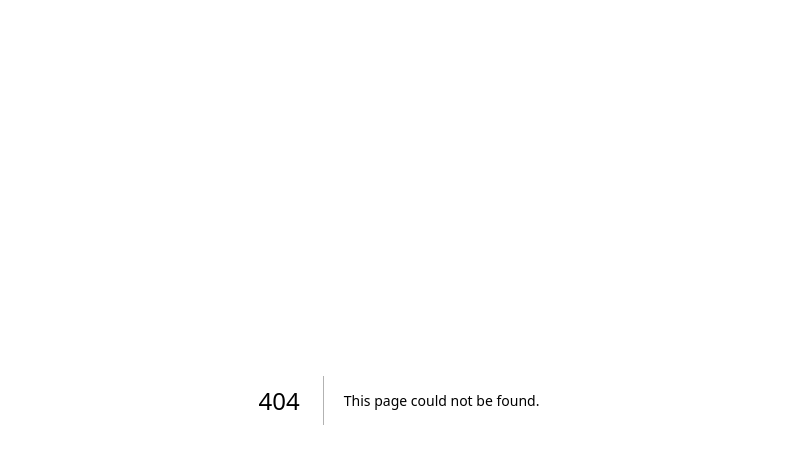
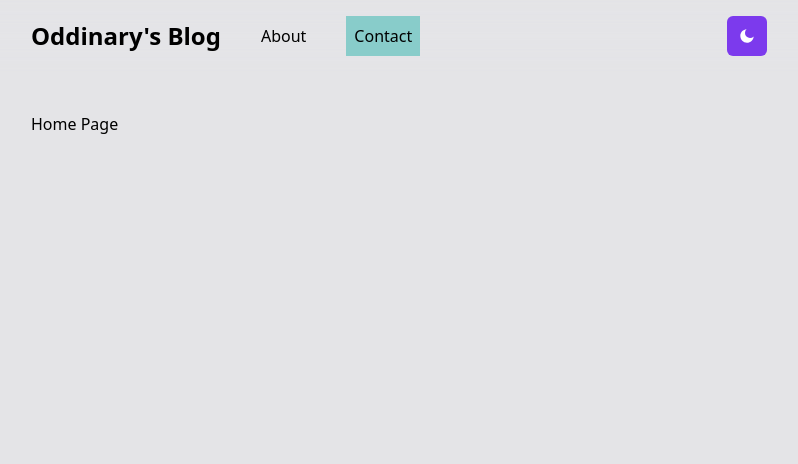
Before and after one commit to Jayden1905/Personal-Blog, a Next.js app: page /contact in a window 1280 px wide. Before the commit this address had no page. Shown: the top 464 px of the page, without its empty margins (241-1039 px from the left). Built offline with nearby package versions, Linux system fonts and the light colour scheme.

Commit message:
project starter

```diff
--- /dev/null
+++ b/animation/motion.ts
@@ -0,0 +1,22 @@
+export const pageTransition = {
+  initial: {
+    y: 30,
+    opacity: 0,
+  },
+  animate: {
+    y: 0,
+    opacity: 1,
+    transition: {
+      duration: 0.6,
+      ease: "easeOut",
+    },
+  },
+  exit: {
+    y: 30,
+    opacity: 0,
+    transition: {
+      duration: 0.6,
+      ease: "easeOut",
+    },
+  },
+};
--- /dev/null
+++ b/components/Layout.tsx
@@ -0,0 +1,16 @@
+import { ReactNode } from "react";
+import { motion } from "framer-motion";
+import { pageTransition } from "../animation/motion";
+
+export default function Layout({ children }: { children: ReactNode }) {
+  return (
+    <motion.div
+      variants={pageTransition}
+      initial="initial"
+      animate="animate"
+      exit="exit"
+    >
+      {children}
+    </motion.div>
+  );
+}
--- /dev/null
+++ b/components/Logo.tsx
@@ -0,0 +1,11 @@
+import Link from "next/link";
+
+const Logo = () => {
+  return (
+    <Link href="/" className="font-bold text-2xl">
+      Oddinary's Blog
+    </Link>
+  );
+};
+
+export default Logo;
--- /dev/null
+++ b/components/Nav.tsx
@@ -0,0 +1,40 @@
+import Link from "next/link";
+import Logo from "./Logo";
+import ThemeToggleButton from "./ThemeToggleButton";
+import { useRouter } from "next/router";
+
+export default function Nav() {
+  const router = useRouter();
+  const pathname = router.pathname;
+
+  const activeLink = (href: string, currentPath: string) => {
+    return currentPath === href ? true : false;
+  };
+
+  return (
+    <div className="backdrop-blur-lg dark:bg-zinc-900 fixed w-full py-4">
+      <div className="max-w-3xl mx-auto flex justify-between items-center px-4">
+        <div className="flex justify-center items-center gap-8">
+          <Logo />
+          <Link
+            href={"/about"}
+            className={`hover:underline underline-offset-4 p-2 ${
+              activeLink("/about", pathname) ? "bg-glassTeal text-black" : ""
+            }`}
+          >
+            About
+          </Link>
+          <Link
+            href={"/contact"}
+            className={`hover:underline underline-offset-4 p-2 ${
+              activeLink("/contact", pathname) ? "bg-glassTeal text-black" : ""
+            }`}
+          >
+            Contact
+          </Link>
+        </div>
+        <ThemeToggleButton />
+      </div>
+    </div>
+  );
+}
--- /dev/null
+++ b/components/ThemeToggleButton.tsx
@@ -0,0 +1,56 @@
+import { useTheme } from "next-themes";
+import { FiSun } from "react-icons/fi";
+import { RiMoonFill } from "react-icons/ri";
+import { useEffect, useState } from "react";
+import { AnimatePresence, motion } from "framer-motion";
+
+const ThemeToggleButton = () => {
+  const { systemTheme, theme, setTheme } = useTheme();
+  const [mounted, setMounted] = useState(false);
+
+  useEffect(() => {
+    setMounted(true);
+  }, []);
+
+  const renderThemeChanger = () => {
+    if (!mounted) return null;
+
+    const currentTheme = theme === "system" ? systemTheme : theme;
+
+    if (currentTheme === "dark") {
+      return (
+        <button
+          className="rounded-md p-3 font-extrabold text-lg bg-orange-200 hover:bg-orange-300 text-black transition-all duration-200 ease-out"
+          onClick={() => setTheme("light")}
+        >
+          <FiSun className="w-4 h-4" role="button" />
+        </button>
+      );
+    } else {
+      return (
+        <button
+          className="rounded-md p-3 font-extrabold text-lg bg-violet-600 hover:bg-violet-700 text-white transition-all duration-200 ease-out"
+          onClick={() => setTheme("dark")}
+        >
+          <RiMoonFill className="w-4 h-4" role="button" />
+        </button>
+      );
+    }
+  };
+
+  return (
+    <AnimatePresence mode="wait" initial={false}>
+      <motion.div
+        key={theme}
+        initial={{ y: -20, opacity: 0 }}
+        animate={{ y: 0, opacity: 1 }}
+        exit={{ y: 20, opacity: 0 }}
+        transition={{ duration: 0.2 }}
+      >
+        {renderThemeChanger()}
+      </motion.div>
+    </AnimatePresence>
+  );
+};
+
+export default ThemeToggleButton;
--- a/package.json
+++ b/package.json
@@ -6,9 +6,13 @@
     "start": "next start"
   },
   "dependencies": {
+    "@headlessui/react": "^1.7.7",
+    "framer-motion": "^8.0.2",
     "next": "latest",
+    "next-themes": "^0.2.1",
     "react": "18.2.0",
-    "react-dom": "18.2.0"
+    "react-dom": "18.2.0",
+    "react-icons": "^4.7.1"
   },
   "devDependencies": {
     "@types/node": "18.11.3",
--- a/pages/_app.tsx
+++ b/pages/_app.tsx
@@ -1,8 +1,32 @@
-import '../styles/globals.css'
-import type { AppProps } from 'next/app'
+import "../styles/globals.css";
+import type { AppProps } from "next/app";
+import { ThemeProvider } from "next-themes";
+import { AnimatePresence } from "framer-motion";
+import Nav from "../components/Nav";
 
-function MyApp({ Component, pageProps }: AppProps) {
-  return <Component {...pageProps} />
+if (typeof window !== "undefined") {
+  window.history.scrollRestoration = "manual";
 }
 
-export default MyApp
+function MyApp({ Component, pageProps, router }: AppProps) {
+  return (
+    <ThemeProvider enableSystem={true} attribute="class">
+      <Nav />
+      <div className="max-w-3xl relative top-28 mx-auto px-4">
+        <AnimatePresence
+          mode="wait"
+          initial={true}
+          onExitComplete={() => {
+            if (typeof window !== "undefined") {
+              window.scrollTo({ top: 0 });
+            }
+          }}
+        >
+          <Component {...pageProps} key={router.route} />
+        </AnimatePresence>
+      </div>
+    </ThemeProvider>
+  );
+}
+
+export default MyApp;
--- /dev/null
+++ b/pages/_document.tsx
@@ -0,0 +1,21 @@
+import NextDocument, { Html, Head, Main, NextScript } from "next/document";
+
+export default class Document extends NextDocument {
+  render() {
+    return (
+      <Html lang="en">
+        <Head>
+          <title>Oddinary's Blog</title>
+          <link rel="icon" href="/favicon.ico" />
+          <meta name="viewport" content="width=device-width, initial-scale=1" />
+          <meta name="apple-mobile-web-app-capable" content="yes" />
+          <meta name="mobile-web-app-capable" content="yes" />
+        </Head>
+        <body className="dark:bg-zinc-900 bg-zinc-200">
+          <Main />
+          <NextScript />
+        </body>
+      </Html>
+    );
+  }
+}
--- /dev/null
+++ b/pages/about/index.tsx
@@ -0,0 +1,9 @@
+import Layout from "../../components/Layout";
+
+export default function AboutPage() {
+  return (
+    <div>
+      <Layout>About Page</Layout>
+    </div>
+  );
+}
--- /dev/null
+++ b/pages/contact/index.tsx
@@ -0,0 +1,9 @@
+import Layout from "../../components/Layout";
+
+export default function ContactPage() {
+  return (
+    <div>
+      <Layout>Home Page</Layout>
+    </div>
+  );
+}
--- a/pages/index.tsx
+++ b/pages/index.tsx
@@ -1,86 +1,12 @@
-import type { NextPage } from 'next'
-import Head from 'next/head'
-import Image from 'next/image'
+import type { NextPage } from "next";
+import Layout from "../components/Layout";
 
 const Home: NextPage = () => {
   return (
-    <div className="flex min-h-screen flex-col items-center justify-center py-2">
-      <Head>
-        <title>Create Next App</title>
-        <link rel="icon" href="/favicon.ico" />
-      </Head>
+    <div>
+      <Layout>Home Page</Layout>
+    </div>
+  );
+};
 
-      <main className="flex w-full flex-1 flex-col items-center justify-center px-20 text-center">
-        <h1 className="text-6xl font-bold">
-          Welcome to{' '}
-          <a className="text-blue-600" href="https://nextjs.org">
-            Next.js!
-          </a>
-        </h1>
-
-        <p className="mt-3 text-2xl">
-          Get started by editing{' '}
-          <code className="rounded-md bg-gray-100 p-3 font-mono text-lg">
-            pages/index.tsx
-          </code>
-        </p>
-
-        <div className="mt-6 flex max-w-4xl flex-wrap items-center justify-around sm:w-full">
-          <a
-            href="https://nextjs.org/docs"
-            className="mt-6 w-96 rounded-xl border p-6 text-left hover:text-blue-600 focus:text-blue-600"
-          >
-            <h3 className="text-2xl font-bold">Documentation &rarr;</h3>
-            <p className="mt-4 text-xl">
-              Find in-depth information about Next.js features and its API.
-            </p>
-          </a>
-
-          <a
-            href="https://nextjs.org/learn"
-            className="mt-6 w-96 rounded-xl border p-6 text-left hover:text-blue-600 focus:text-blue-600"
-          >
-            <h3 className="text-2xl font-bold">Learn &rarr;</h3>
-            <p className="mt-4 text-xl">
-              Learn about Next.js in an interactive course with quizzes!
-            </p>
-          </a>
-
-          <a
-            href="https://github.com/vercel/next.js/tree/canary/examples"
-            className="mt-6 w-96 rounded-xl border p-6 text-left hover:text-blue-600 focus:text-blue-600"
-          >
-            <h3 className="text-2xl font-bold">Examples &rarr;</h3>
-            <p className="mt-4 text-xl">
-              Discover and deploy boilerplate example Next.js projects.
-            </p>
-          </a>
-
-          <a
-            href="https://vercel.com/import?filter=next.js&utm_source=create-next-app&utm_medium=default-template&utm_campaign=create-next-app"
-            className="mt-6 w-96 rounded-xl border p-6 text-left hover:text-blue-600 focus:text-blue-600"
-          >
-            <h3 className="text-2xl font-bold">Deploy &rarr;</h3>
-            <p className="mt-4 text-xl">
-              Instantly deploy your Next.js site to a public URL with Vercel.
-            </p>
-          </a>
-        </div>
-      </main>
-
-      <footer className="flex h-24 w-full items-center justify-center border-t">
-        <a
-          className="flex items-center justify-center gap-2"
-          href="https://vercel.com?utm_source=create-next-app&utm_medium=default-template&utm_campaign=create-next-app"
-          target="_blank"
-          rel="noopener noreferrer"
-        >
-          Powered by{' '}
-          <Image src="/vercel.svg" alt="Vercel Logo" width={72} height={16} />
-        </a>
-      </footer>
-    </div>
-  )
-}
-
-export default Home
+export default Home;
--- a/tailwind.config.js
+++ b/tailwind.config.js
@@ -1,12 +1,18 @@
 /** @type {import('tailwindcss').Config} */
 module.exports = {
+  mode: "jit",
+  darkMode: "class",
   content: [
-    './pages/**/*.{js,ts,jsx,tsx}',
-    './components/**/*.{js,ts,jsx,tsx}',
-    './app/**/*.{js,ts,jsx,tsx}',
+    "./pages/**/*.{js,ts,jsx,tsx}",
+    "./components/**/*.{js,ts,jsx,tsx}",
+    "./app/**/*.{js,ts,jsx,tsx}",
   ],
   theme: {
-    extend: {},
+    extend: {
+      colors: {
+        glassTeal: "#88ccca",
+      },
+    },
   },
   plugins: [],
-}
+};
```
Also changed, not shown: 1 other file (tests, documents, lock files or other folders).
